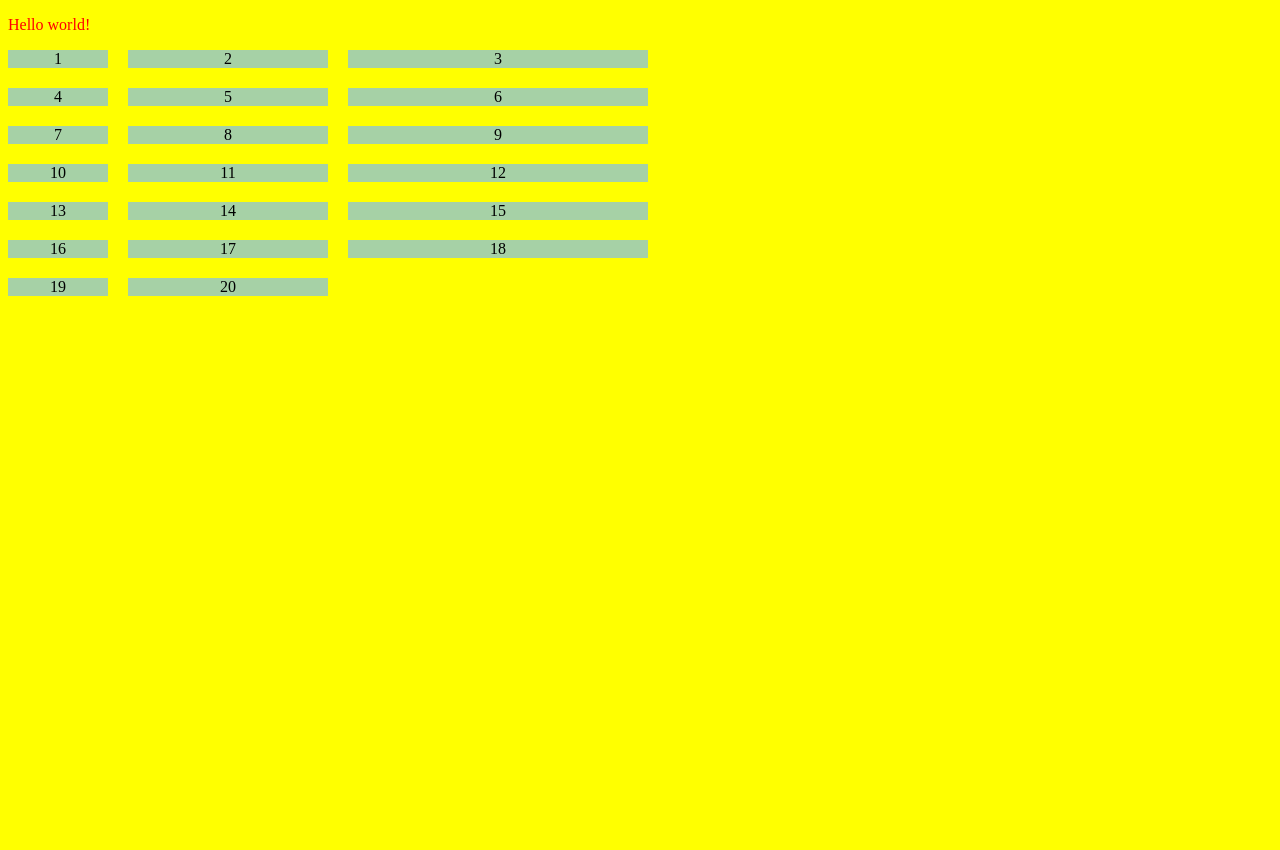
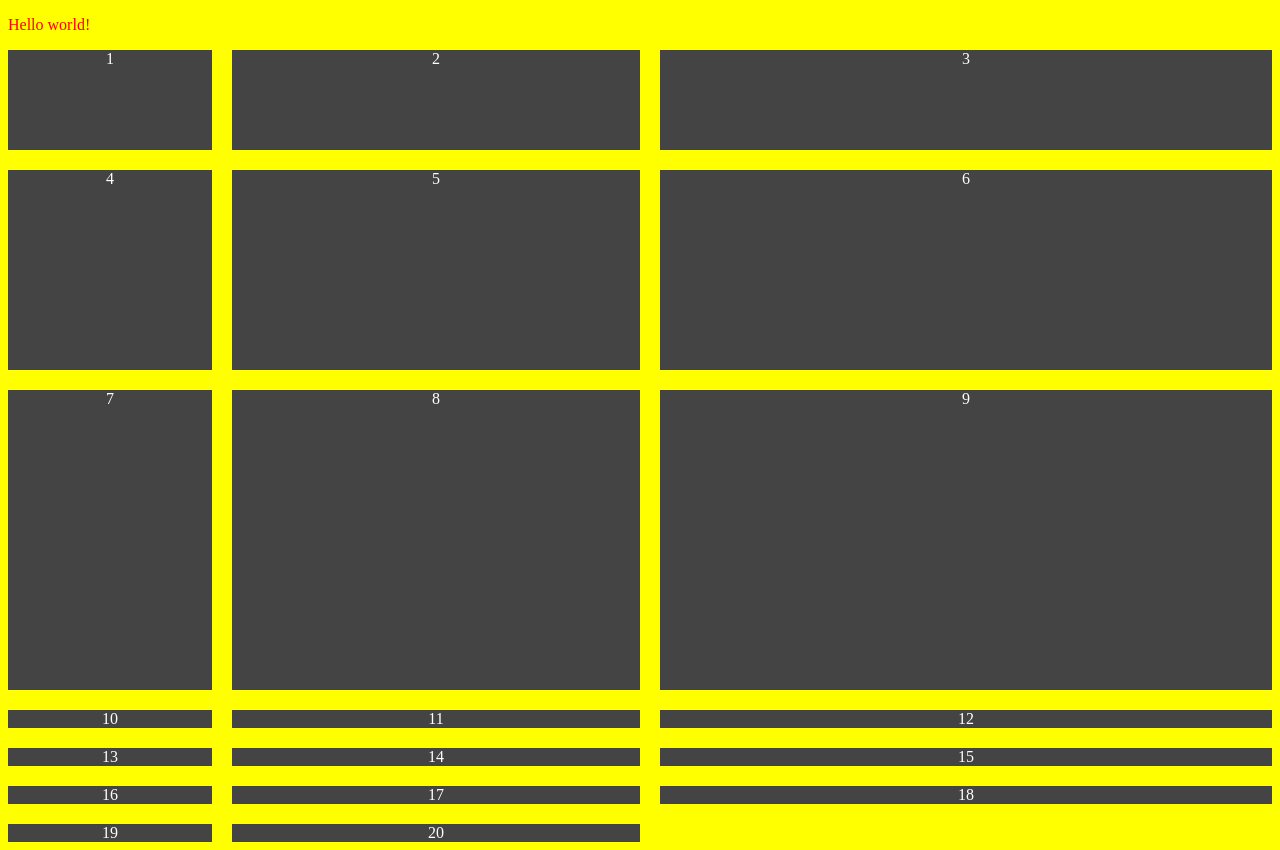
Before and after one commit to soulbells/soulbells.github.io, a plain HTML site: page index.html in a window 1280 px wide. Before the commit the page ends 800 px from the top, so only its background shows below. Drawn offline with Linux system fonts and the light colour scheme.

Commit message:
playing around with grid more

```diff
--- a/styles.css
+++ b/styles.css
@@ -8,11 +8,13 @@ p {
 
 .container {
   display: grid;
-  grid-template-columns: 100px 200px 300px;
+  grid-template-columns: minmax(50px, 1fr) minmax(100px, 2fr) minmax(150px, 3fr);
+  grid-template-rows: 100px 200px 300px;
   grid-gap: 20px;
 }
 
 .item {
-  background-color: rgb(166, 209, 166);
+  background-color: #444;
   text-align: center;
+  color: #fff;
 }
```
